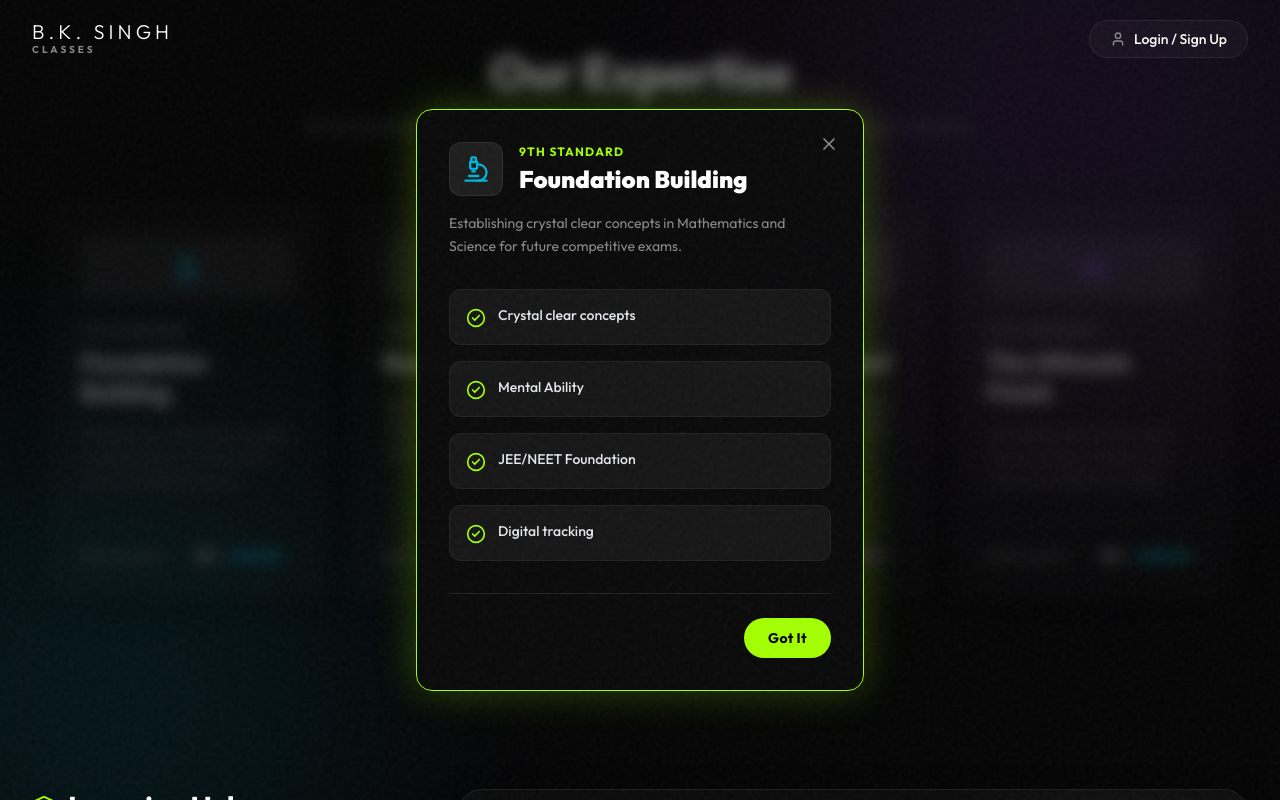
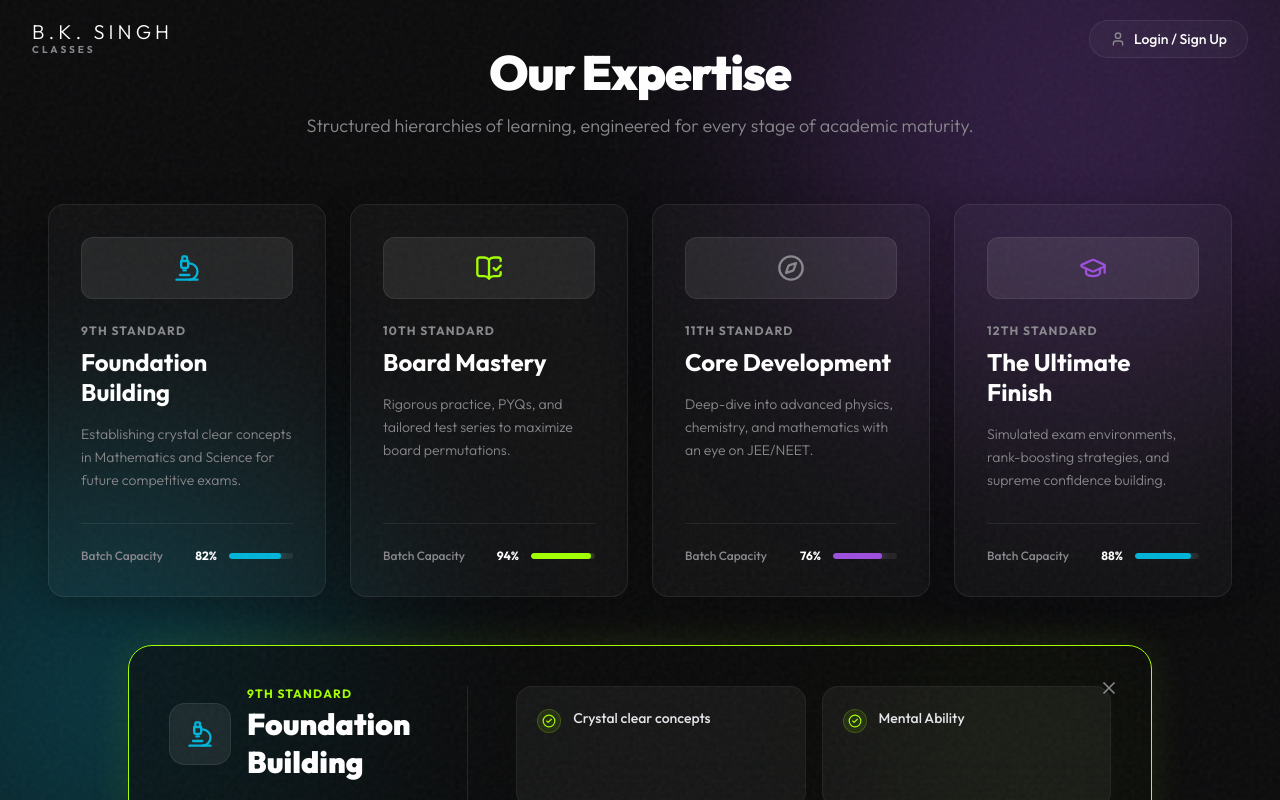
Before and after one commit to creonixstudio747-ship-it/B.K.-SINGH-CLASSES, a Next.js app: page / in a window 1280 px wide. Both pictures are taken after a click on the element 187 px from the left and 1665 px from the top of the page. Shown: the part 1265-2065 px from the top of the page. Built offline with nearby package versions, Linux system fonts and the light colour scheme.

Commit message:
Refactor expertise modal to persistent inline details panel

```diff
--- a/src/components/ExpertiseSection.tsx
+++ b/src/components/ExpertiseSection.tsx
@@ -122,90 +122,76 @@ export default function ExpertiseSection() {
         ))}
       </div>
 
-      {/* Modal Integration (Fixed Viewport Modal) */}
+      {/* Persistent Inline Details Panel */}
       <AnimatePresence>
         {selectedExp && (
-          <div className="fixed inset-0 z-[100] flex items-center justify-center px-4">
-            {/* Backdrop: Semi-transparent to let background be visible */}
           <motion.div
-              initial={{ opacity: 0 }}
-              animate={{ opacity: 1 }}
-              exit={{ opacity: 0 }}
-              onClick={() => setSelectedExp(null)}
-              className="fixed inset-0 bg-black/60 backdrop-blur-sm cursor-pointer"
-              aria-hidden="true"
-            />
+            initial={{ opacity: 0, height: 0, y: -20 }}
+            animate={{ opacity: 1, height: "auto", y: 0 }}
+            exit={{ opacity: 0, height: 0, y: -20 }}
+            transition={{ type: "spring", damping: 25, stiffness: 300 }}
+            className="w-full max-w-5xl mx-auto mt-12 bg-[#0a0a0a]/60 backdrop-blur-xl border border-[var(--color-bk-lime)] shadow-[0_0_40px_rgba(163,255,0,0.1)] rounded-3xl overflow-hidden"
+          >
+            <div className="p-8 lg:p-10 flex flex-col md:flex-row gap-8 lg:gap-12 relative overflow-hidden">
+              {/* Decorative ambient glow */}
+              <div className="absolute top-0 right-0 w-64 h-64 bg-[var(--color-bk-lime)]/5 blur-[100px] rounded-full pointer-events-none" />
 
-            {/* Modal Dialog */}
-            <motion.div
-              initial={{ opacity: 0, scale: 0.95, y: 30 }}
-              animate={{ opacity: 1, scale: 1, y: 0 }}
-              exit={{ opacity: 0, scale: 0.95, y: 30 }}
-              transition={{ type: "spring", damping: 25, stiffness: 300 }}
-              className="relative w-full max-w-md bg-[#0a0a0a]/95 backdrop-blur-xl border border-[var(--color-bk-lime)] shadow-[0_0_40px_rgba(163,255,0,0.25)] rounded-2xl overflow-hidden pointer-events-auto"
-              role="dialog"
-              aria-modal="true"
-            >
-              <div className="p-6 sm:p-8">
               {/* Close button */}
               <button
                 onClick={() => setSelectedExp(null)}
-                  className="absolute top-4 right-4 p-2 text-[var(--color-subtle-grey)] hover:text-white hover:bg-white/10 rounded-full transition-colors"
-                  aria-label="Close modal"
+                className="absolute top-6 right-6 p-2 text-[var(--color-subtle-grey)] hover:text-white hover:bg-white/10 rounded-full transition-colors z-10"
+                aria-label="Close details"
               >
                 <X size={20} />
               </button>
 
-                {/* Header */}
-                <div className="mb-8 pr-8">
-                  <div className="flex items-center gap-4 mb-4">
-                    <div className="p-3 rounded-xl bg-[var(--color-glass-lighter)] border border-[var(--color-glass-border)]">
+              {/* Header Info */}
+              <div className="md:w-1/3 border-b md:border-b-0 md:border-r border-white/10 pb-8 md:pb-0 md:pr-8 relative z-10">
+                <div className="flex items-center gap-4 mb-6">
+                  <div className="p-4 rounded-2xl bg-[var(--color-glass-lighter)] border border-[var(--color-glass-border)] shadow-inner">
                     {selectedExp.icon}
                   </div>
                   <div>
                     <h4 className="text-[var(--color-bk-lime)] text-xs font-bold uppercase tracking-widest mb-1">
                       {selectedExp.tier}
                     </h4>
-                      <h3 className="text-xl sm:text-2xl font-black text-white leading-tight">
+                    <h3 className="text-2xl lg:text-3xl font-black text-white leading-tight">
                       {selectedExp.title}
                     </h3>
                   </div>
                 </div>
-                  <p className="text-[var(--color-subtle-grey)] text-sm leading-relaxed">
+                <p className="text-[var(--color-subtle-grey)] text-base leading-relaxed">
                   {selectedExp.description}
                 </p>
+
+                <div className="mt-8">
+                  <span className="inline-block px-4 py-1.5 rounded-full bg-[var(--color-bk-lime)]/10 text-[var(--color-bk-lime)] text-xs font-bold tracking-wide border border-[var(--color-bk-lime)]/20">
+                    {selectedExp.enrolled}% Capacity Reached
+                  </span>
+                </div>
               </div>
 
               {/* Points List */}
-                <div className="space-y-4">
+              <div className="md:w-2/3 grid grid-cols-1 sm:grid-cols-2 gap-4 relative z-10 pt-2 md:pt-0">
                 {selectedExp.modalPoints.map((point, idx) => (
                   <motion.div
-                      key={idx}
-                      initial={{ opacity: 0, x: -10 }}
+                    key={`${selectedExp.tier}-${idx}`}
+                    initial={{ opacity: 0, x: 20 }}
                     animate={{ opacity: 1, x: 0 }}
                     transition={{ delay: 0.1 + idx * 0.1 }}
-                      className="flex items-start gap-3 bg-white/5 p-4 rounded-xl border border-white/5 hover:bg-white/10 transition-colors"
+                    className="flex items-start gap-3 bg-white/5 p-5 rounded-2xl border border-white/5 hover:bg-white/10 hover:border-white/10 transition-all duration-300"
                   >
-                      <CheckCircle2 className="w-5 h-5 text-[var(--color-bk-lime)] shrink-0 mt-0.5" />
-                      <span className="text-sm font-medium text-gray-200 leading-snug">
+                    <div className="shrink-0 mt-0.5 w-6 h-6 rounded-full bg-[var(--color-bk-lime)]/10 flex items-center justify-center border border-[var(--color-bk-lime)]/20">
+                      <CheckCircle2 className="w-3.5 h-3.5 text-[var(--color-bk-lime)]" />
+                    </div>
+                    <span className="text-sm font-medium text-gray-200 leading-relaxed">
                       {point}
                     </span>
                   </motion.div>
                 ))}
               </div>
-
-                {/* Footer */}
-                <div className="mt-8 pt-6 border-t border-white/10 flex justify-end">
-                  <button
-                    onClick={() => setSelectedExp(null)}
-                    className="px-6 py-2.5 rounded-full bg-[var(--color-bk-lime)] text-black font-bold text-sm tracking-wide hover:shadow-[0_0_20px_rgba(163,255,0,0.4)] transition-shadow"
-                  >
-                    Got It
-                  </button>
-                </div>
             </div>
           </motion.div>
-          </div>
         )}
       </AnimatePresence>
     </section>
```
Lines whose indentation alone changed are shown as unchanged.
